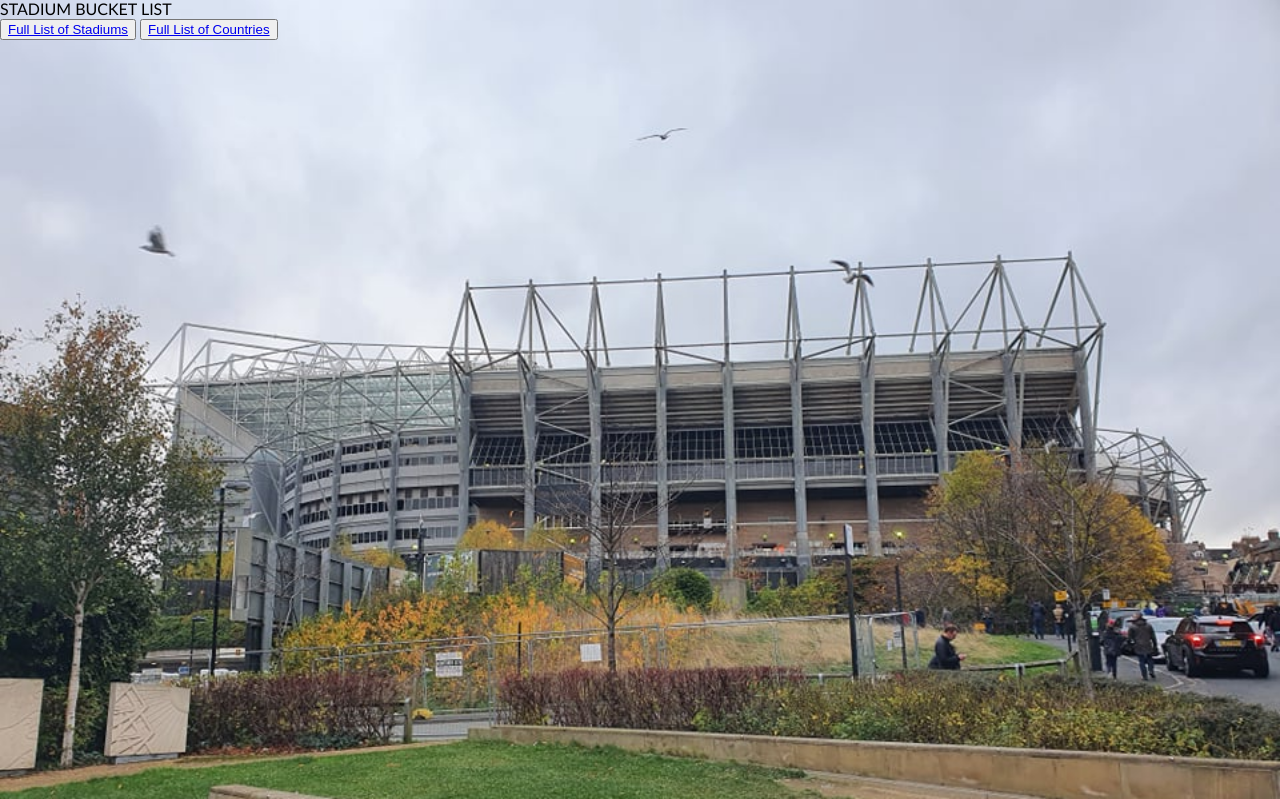
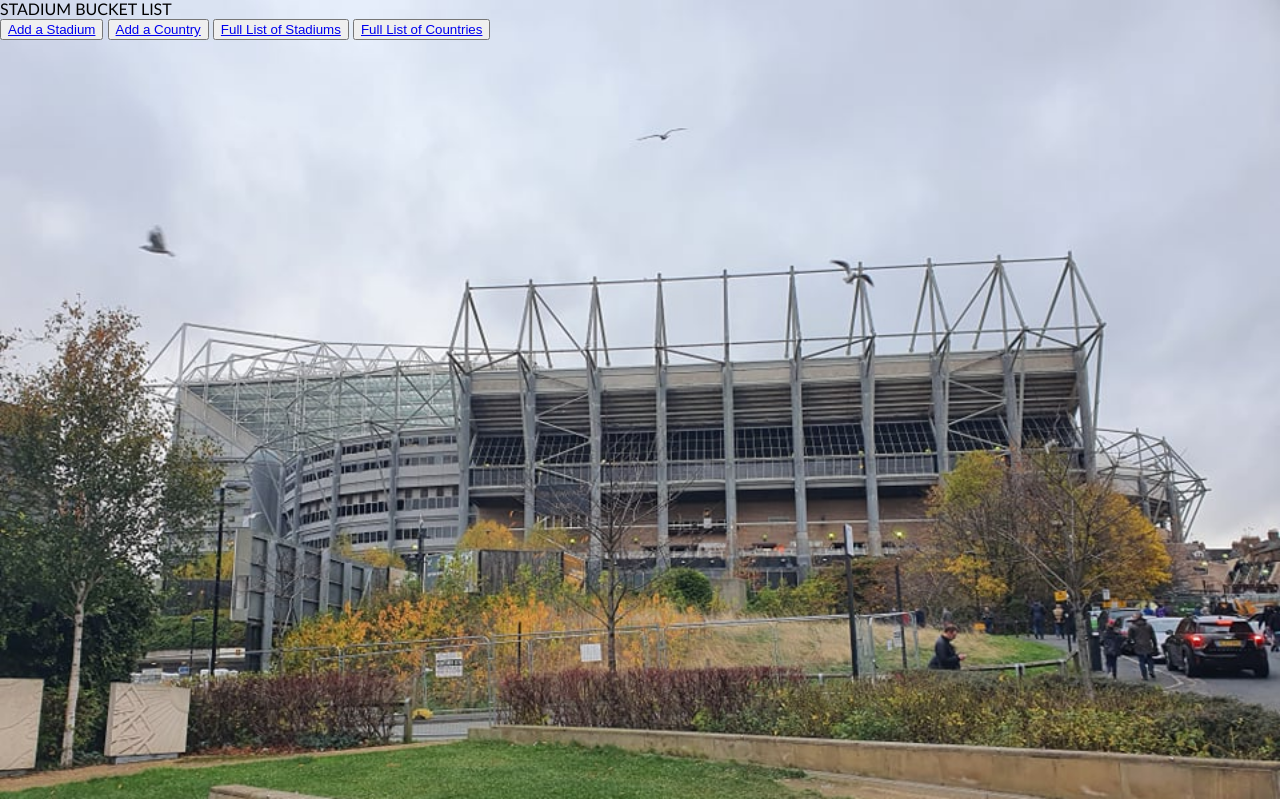
Before and after one commit to garyb6/Project1, a Flask app: page / in a window 1280 px wide. Shown: the part 99-898 px from the top of the page. Run offline with Flask 2, Linux system fonts and the light colour scheme.

Commit message:
add a country and add a stadium buttons added to the homepage

```diff
--- a/static/css/buttons.css
+++ b/static/css/buttons.css
@@ -1,4 +1,5 @@
 .trash-button{
     display: contents;
-    font-size: 65%;
+    font-size: 45%;
+    color: black
   }
--- a/static/css/style.css
+++ b/static/css/style.css
@@ -11,7 +11,7 @@ body{
     background-image: url(/static/images/SJP.jpg);
     background-repeat: no-repeat;
     background-size: cover;
-    background-attachment: fixed
+    background-attachment:local
 }
 
 nav{
--- a/templates/index.html
+++ b/templates/index.html
@@ -2,7 +2,8 @@
 {% block content %}
 <section id = "image">
 <header> STADIUM BUCKET LIST</header>
+<button><a href="{{url_for('stadiums.new_stadium') }}">Add a Stadium</a></button>
+<button><a href="{{url_for('countries.new_country') }}">Add a Country</a></button>
 <button><a href="{{url_for('stadiums.stadiums') }}">Full List of Stadiums</a></button>
-<button><a href="{{url_for('countries.countries') }}">Full List of Countries</a></button>
-</section>
+<button><a href="{{url_for('countries.countries') }}">Full List of Countries</a></button></section>
 {% endblock %}
--- a/templates/stadiums/index.html
+++ b/templates/stadiums/index.html
@@ -1,7 +1,7 @@
 {% extends "base.html" %}
 <hr>
 {% block content %}
-
+<section id = "image">
 {% for stadium in all_stadiums %}
     <div class="stadium">
         <div class="content">
@@ -32,5 +32,5 @@
         </div>
     </div>
 {% endfor %}
-
+</section>
 {% endblock %}
```
